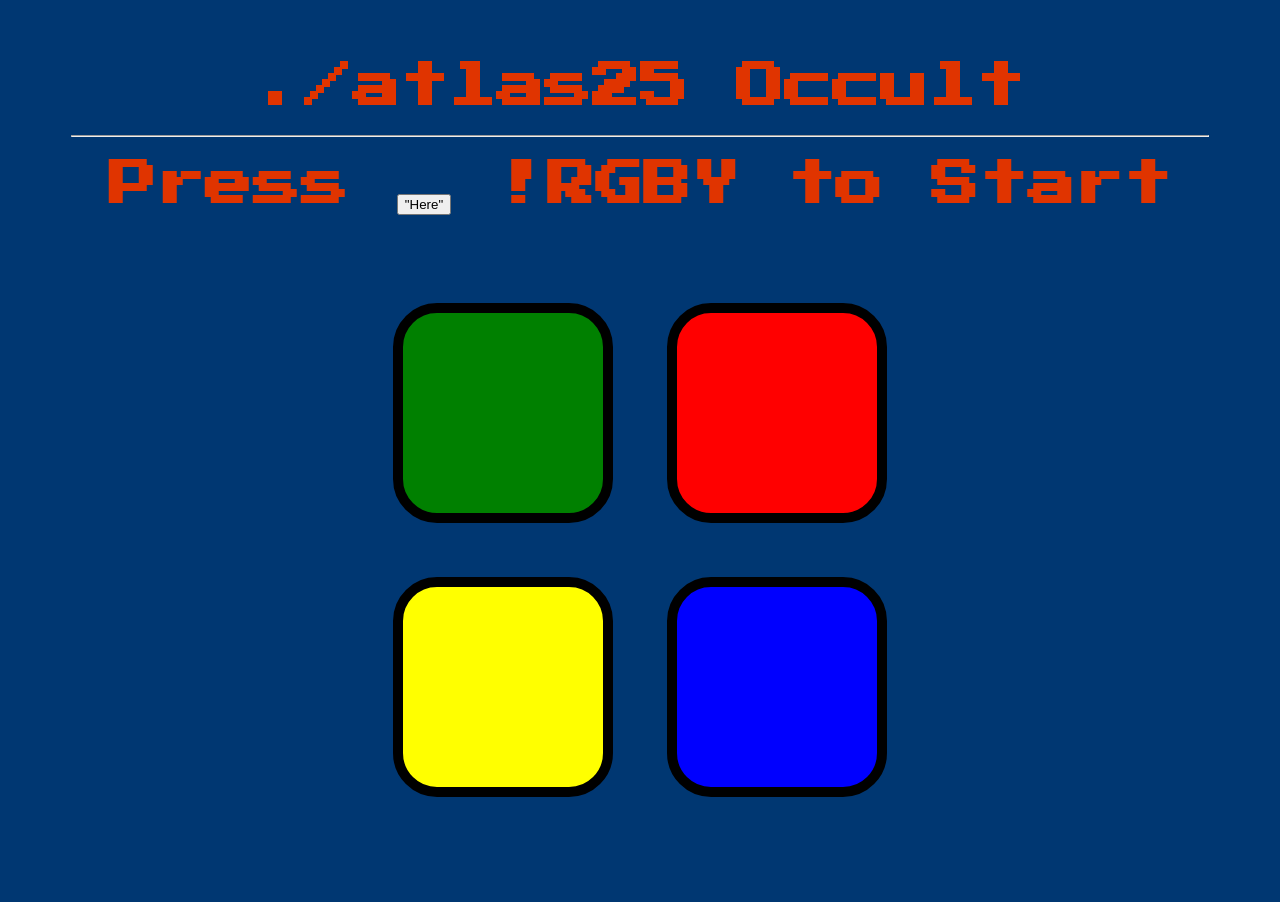
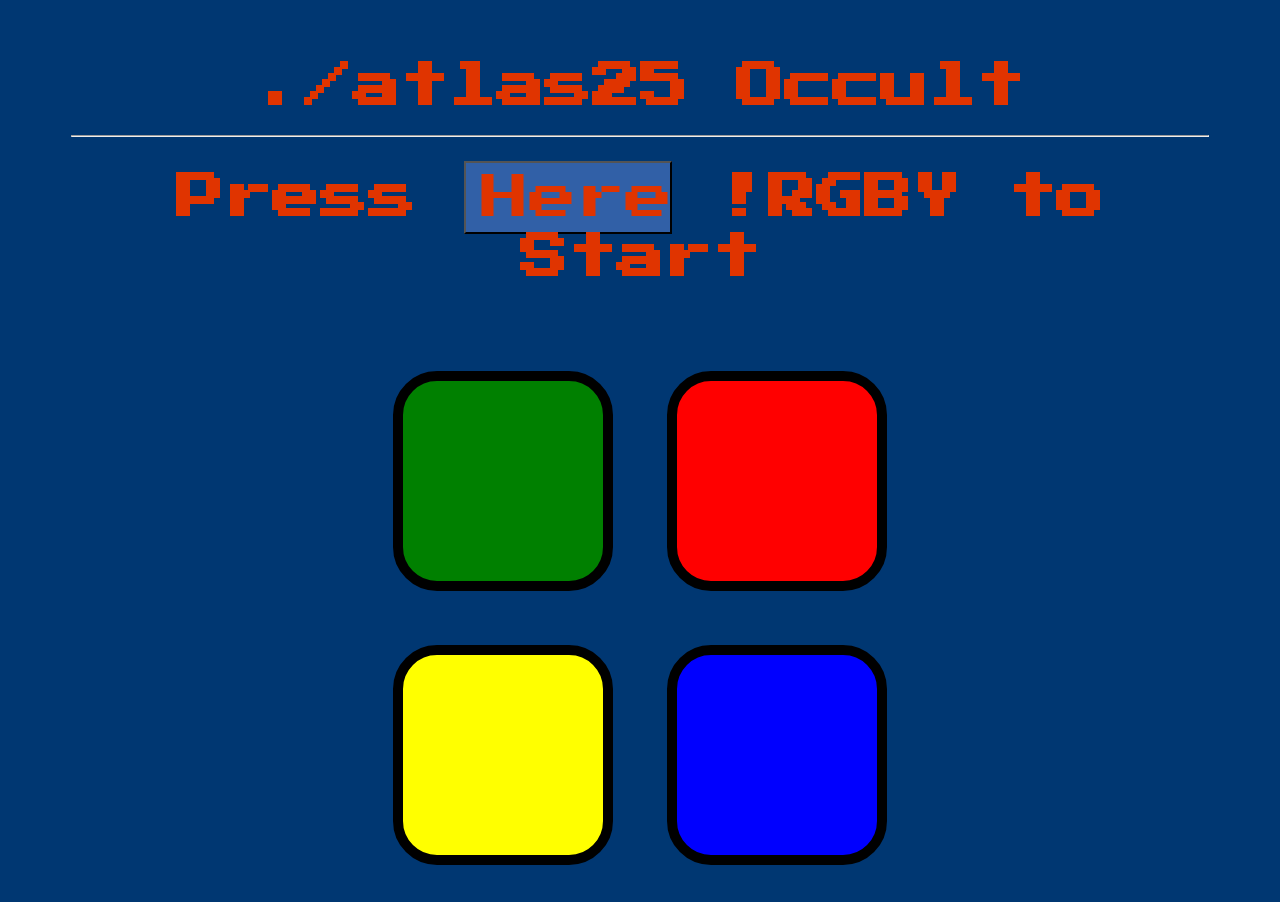
Before and after one commit to atlas25git/RetroSimon, a plain HTML site: page index.html in a window 1280 px wide. Before the commit the page ends 834 px from the top, so only its background shows below. Drawn offline with nearby package versions, Linux system fonts and the light colour scheme.

Commit message:
fkin agn fix

```diff
--- a/index.html
+++ b/index.html
@@ -9,7 +9,7 @@
 </head>
 
 <body>
-  <h1 id="level-title">./atlas25 Occult<hr>Press <button class="tri">"Here"</button> !RGBY to Start</nr></h1>
+  <h1 id="level-title">./atlas25 Occult<hr>Press <button class="tri"><p id="level-title">Here</p></button> !RGBY to Start</nr></h1>
   <h1 id="level-title"></h1>
   <div class="container">
     <div lass="row">
--- a/styles.css
+++ b/styles.css
@@ -15,6 +15,10 @@ body {
   width: 50%;
   margin: auto;
 
+}
+
+.tri{
+  background-color: rgba(103, 141, 224, 0.479);
 }
 
 .btn {
```
Also changed, not shown: 1 other file.
